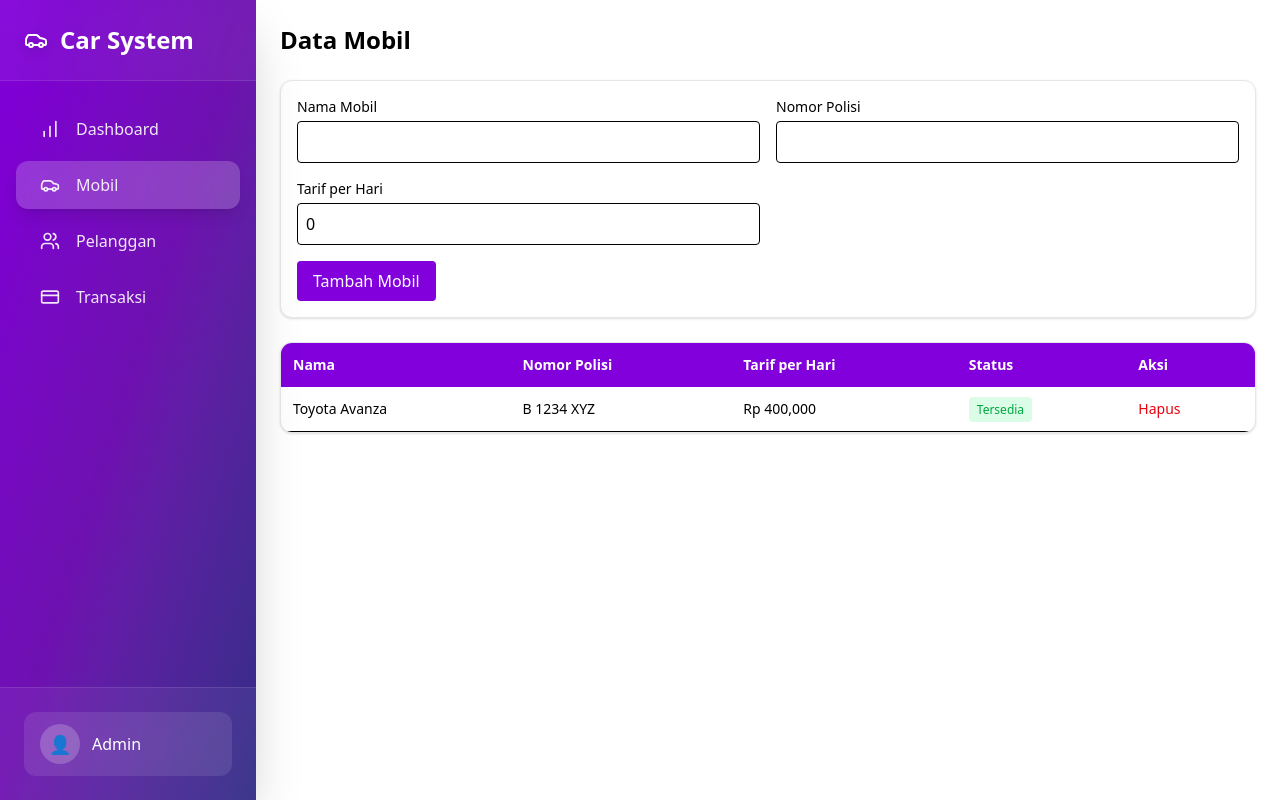
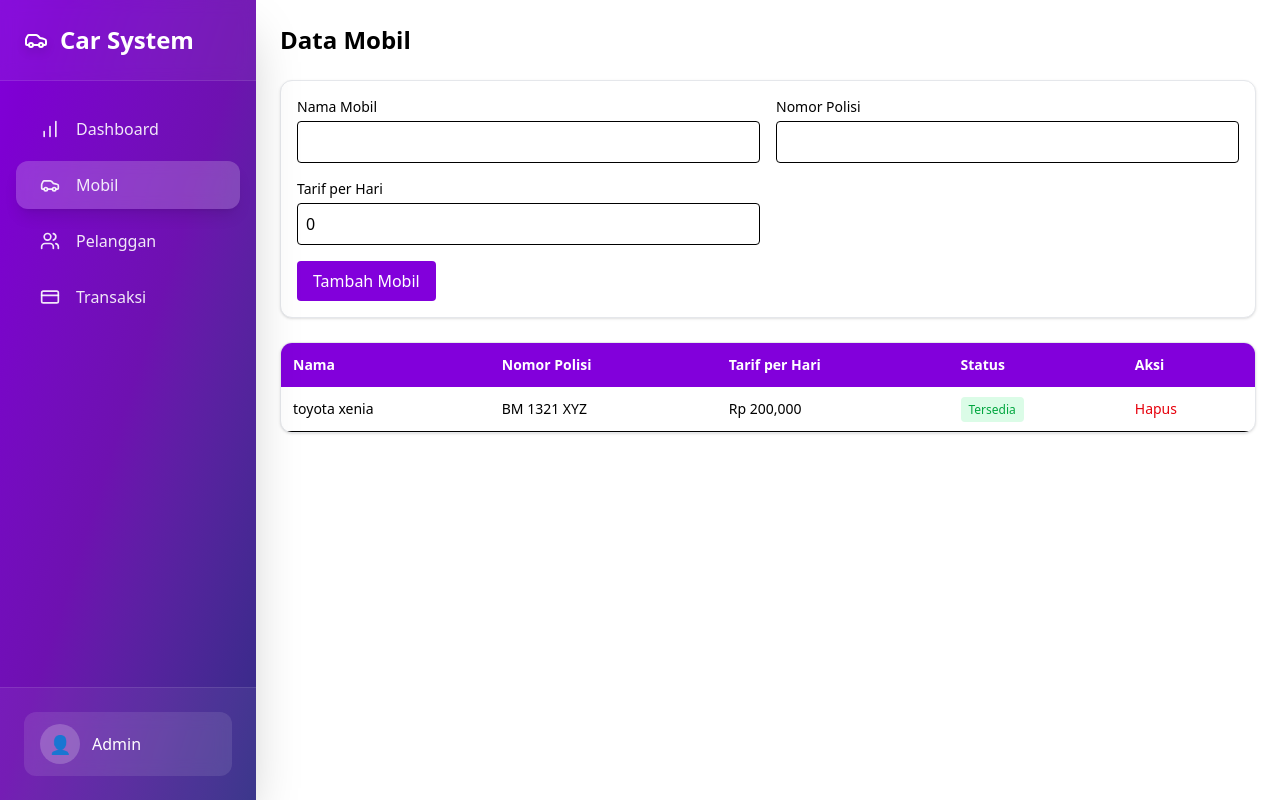
Before and after one commit to qadrihafyan/qadrihafyanramadhan-uasprakpbk, a Vue app: page /mobil in a window 1280 px wide. Built offline with nearby package versions, Linux system fonts and the light colour scheme; data requests are answered from the project's data file.

Commit message:
update store mobil

```diff
--- a/db.json
+++ b/db.json
@@ -1,10 +1,10 @@
 {
   "mobil": [
     {
-      "id": "1",
-      "nama": "Toyota Avanza",
-      "nomor_polisi": "B 1234 XYZ",
-      "tarif_per_hari": 400000,
+      "id": "e823",
+      "nama": "toyota xenia",
+      "nomor_polisi": "BM 1321 XYZ",
+      "tarif_per_hari": 200000,
       "disewa": false
     }
   ],
@@ -26,7 +26,7 @@
     {
       "id": "c333",
       "pelangganId": "1",
-      "mobilId": "1",
+      "mobilId": null,
       "tanggal_sewa": "2025-07-10",
       "tanggal_kembali": "2025-07-11",
       "total": 400000,
@@ -35,7 +35,7 @@
     {
       "id": "1005",
       "pelangganId": "1",
-      "mobilId": "1",
+      "mobilId": null,
       "tanggal_sewa": "2025-07-10",
       "tanggal_kembali": "2025-07-11",
       "total": 400000,
@@ -44,7 +44,7 @@
     {
       "id": "684c",
       "pelangganId": "1",
-      "mobilId": "1",
+      "mobilId": null,
       "tanggal_sewa": "2025-07-10",
       "tanggal_kembali": "2025-07-11",
       "total": 400000,
@@ -53,7 +53,7 @@
     {
       "id": "3ea2",
       "pelangganId": "1",
-      "mobilId": "1",
+      "mobilId": null,
       "tanggal_sewa": "2025-07-10",
       "tanggal_kembali": "2025-07-20",
       "total": 4000000,
@@ -62,7 +62,7 @@
     {
       "id": "4df1",
       "pelangganId": "1",
-      "mobilId": "1",
+      "mobilId": null,
       "tanggal_sewa": "2025-07-10",
       "tanggal_kembali": "2025-07-11",
       "total": 400000,
--- a/src/stores/mobilStore.js
+++ b/src/stores/mobilStore.js
@@ -33,6 +33,11 @@ export const useMobilStore = defineStore('mobil', {
         async updateMobil(id, updatedData) {
             await axios.put(`http://localhost:3000/mobil/${id}`, updatedData)
             await this.fetchMobil()
+        },
+
+        async hapusMobil(mobilId){
+            await axios.delete(`http://localhost:3000/mobil/${mobilId}`)
+            await this.fetchMobil()
         }
     }
 })
```
